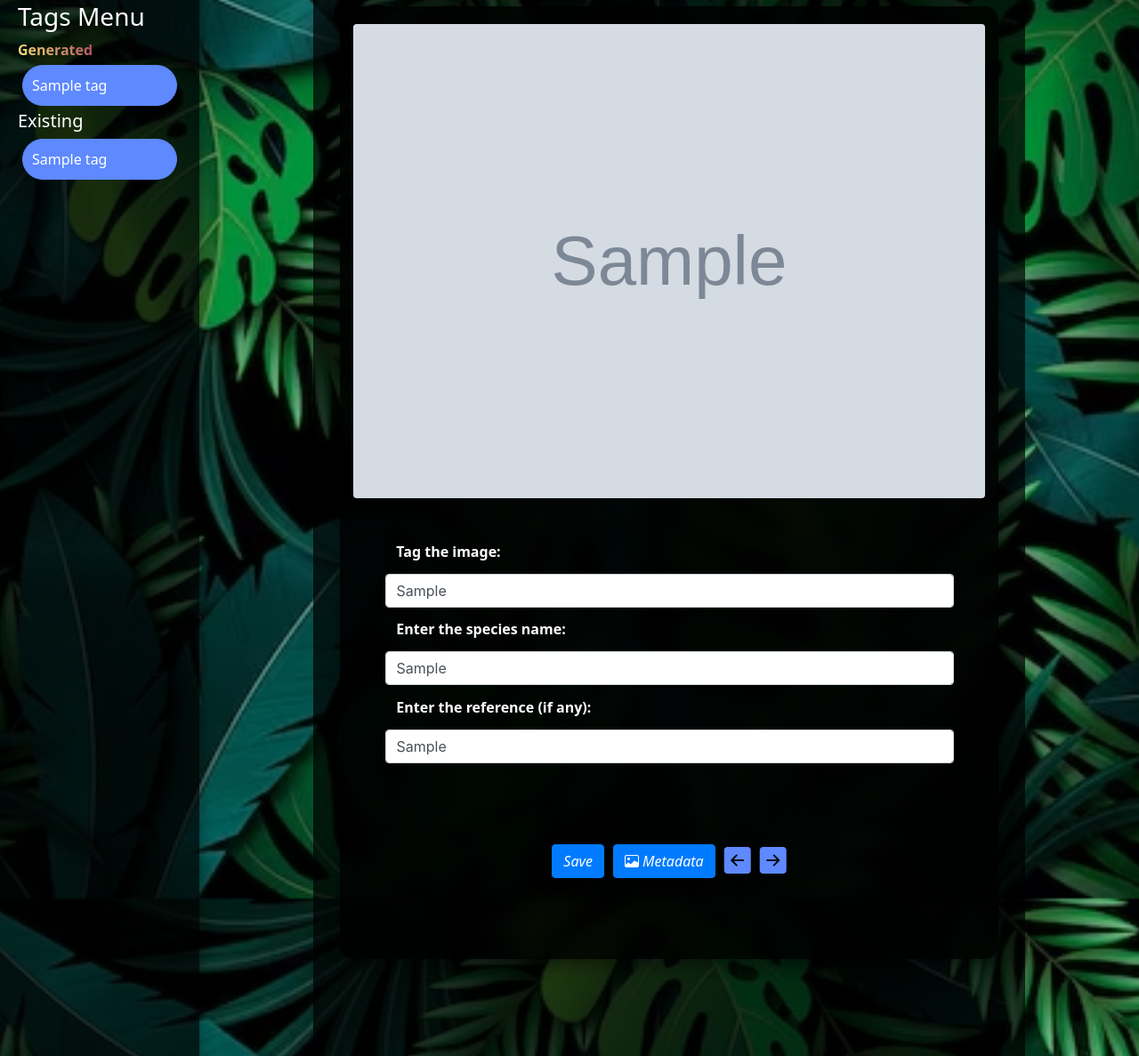
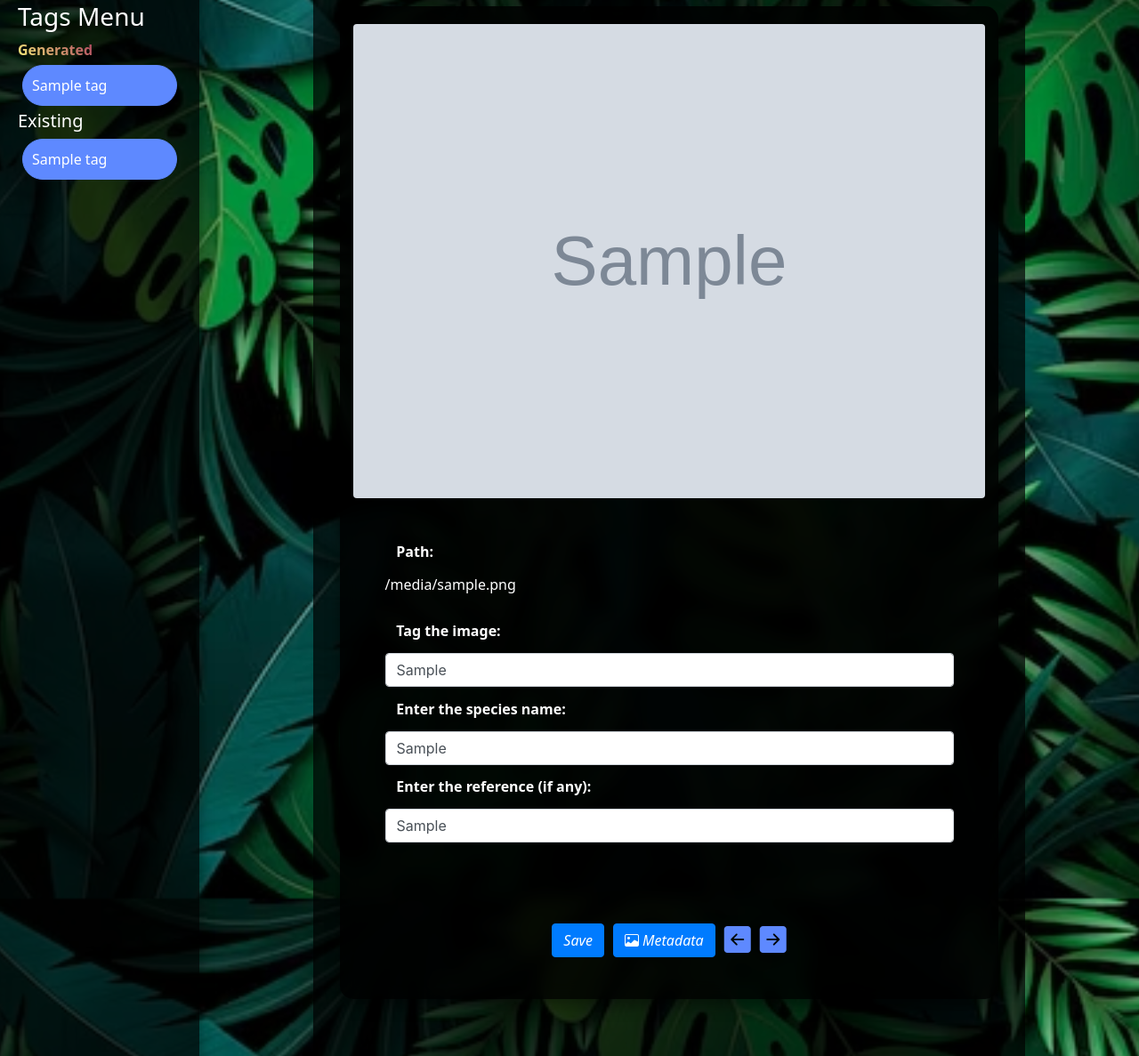
Before and after one commit to Veeraraju-E/Focal, a Django app: template Focal1/templates/index.html in a window 1280 px wide. Shown: the part 230-1417 px from the top of the page at 89% size. Run offline with Django 5.2, Linux system fonts and the light colour scheme; the template is opened without the code that fills it: most values are stand-ins (such as "Sample title", 1, 10 or a date in 2020); grey boxes marked "Sample" are stand-in pictures; parts of the project's set-up code (start-up, migrations or seed data) failed here and were passed over; some libraries are stand-ins or nearby versions.

Commit message:
added display of path

```diff
--- a/Focal1/templates/index.html
+++ b/Focal1/templates/index.html
@@ -110,7 +110,10 @@
                 {% csrf_token %}
                 <input type="hidden" name="image_path" value="{{ image }}" />
                 <div id="tag-container"></div>
+
                 <div class="form-group">
+                  <label for="tags">Path:</label>
+                  <p>{{ image }}</p>
                   <label for="tags">Tag the image:</label>
                   <input
                     type="text"
--- a/Focal1/views.py
+++ b/Focal1/views.py
@@ -154,7 +154,7 @@ def get_existing_info(image_path):
                 return df.iloc[i, 1:4]  # info tags for the image
     except Exception as e:
         print(f"Error retrieving tags for {image_path}: {e}")
-    return []
+    return ["", "", ""]
 
 # +---------------------------- The views ----------------------------+
 def home(request):
@@ -190,8 +190,7 @@ def index(request):
         external_tags_list = external_tags_list[:10]
     # print(f"external tags dict : {external_tags}")
     existing_tags, existing_species, existing_reference = get_existing_info(image_path)
-    # print(f"existing info : {existing_tags}, {existing_species}, {existing_reference}")
-    # existing_tags, existing_species, existing_reference = get_existing_info(image_path)
+    print(f"existing info : {existing_tags}, {existing_species}, {existing_reference}")
     return render(request, 'index.html', {
         'image': image_path,
         'directory': directory,
@@ -263,7 +262,6 @@ def explore(request):
                 'existing_tags': assigned_tags_str,
             })
         elif os.path.exists(file):
-            # print('in explore elif')
             assigned_tags_str, unassigned_tags = get_tags_for_image(file)
             ai_tags = generate_tags_for_image(file)
             return render(request, 'explore.html', {
```
Also changed, not shown: 1 other file.
